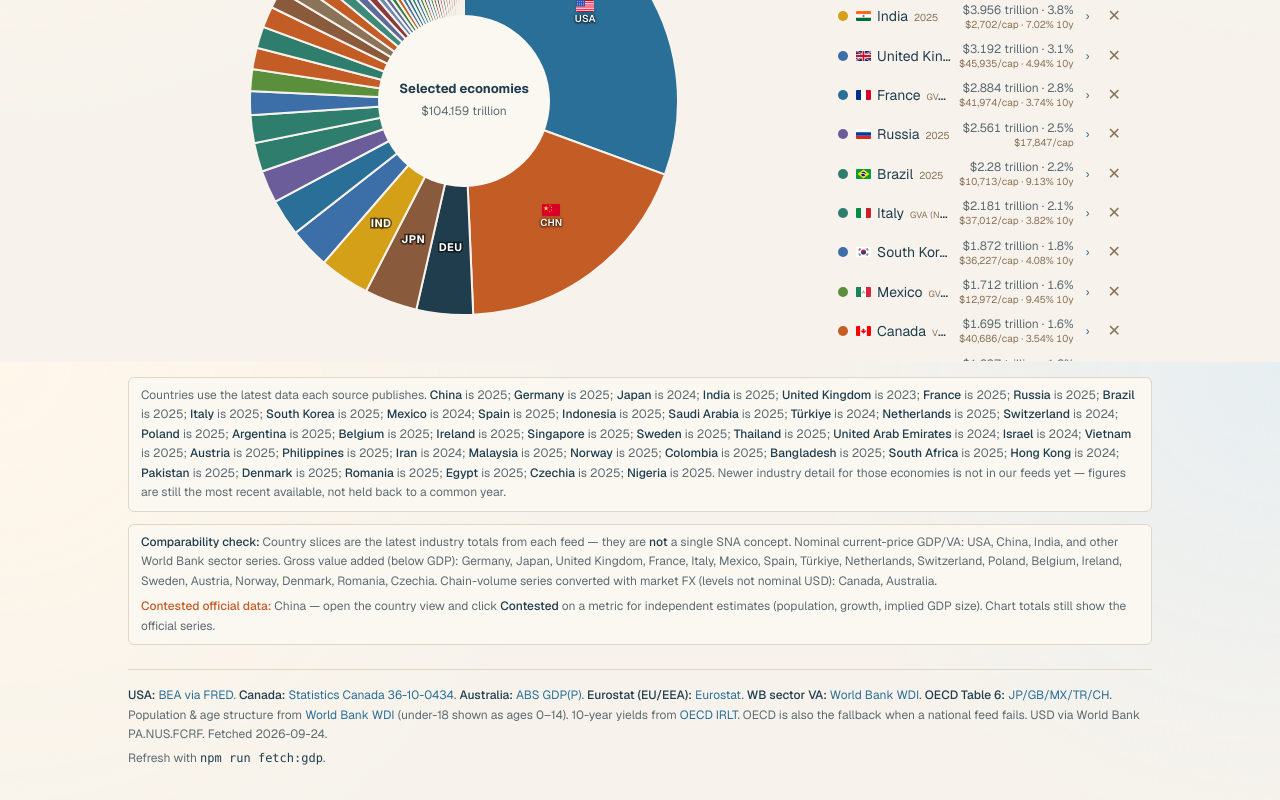
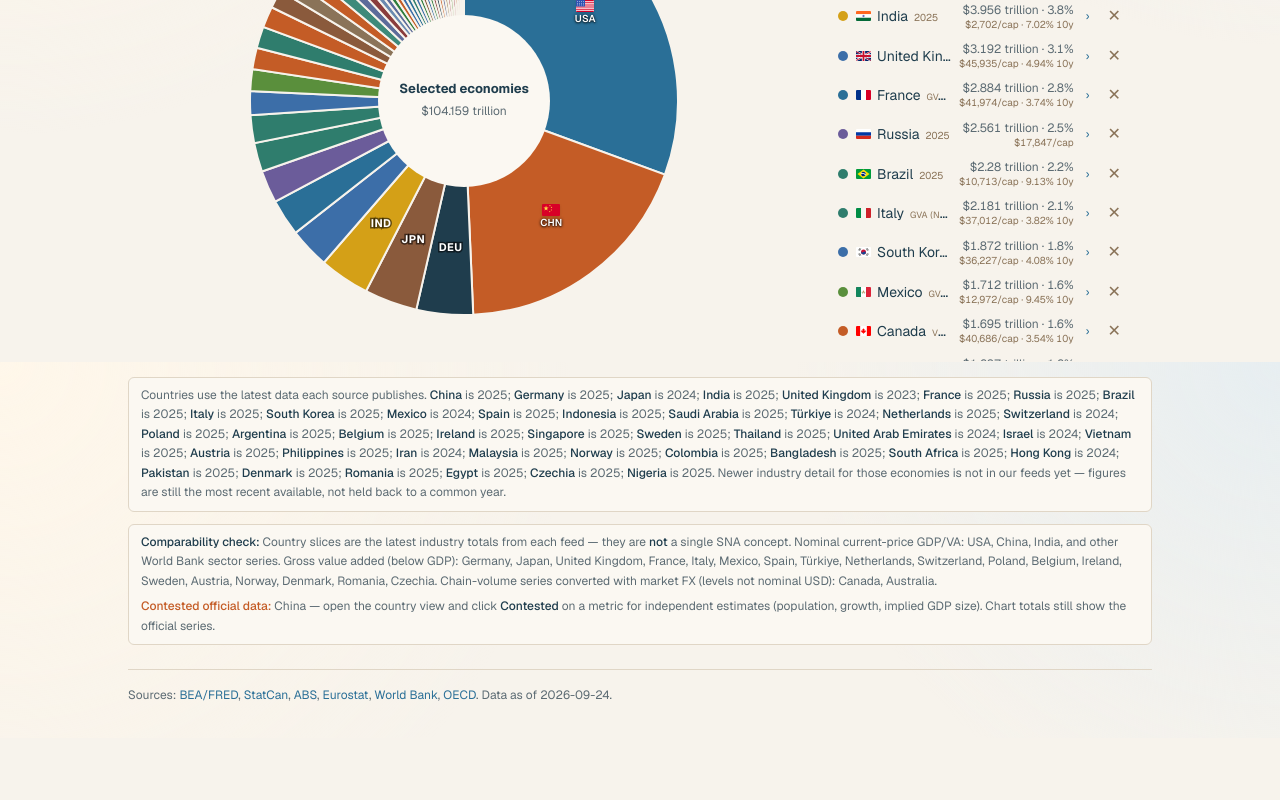
Before and after one commit to cedardev3/gdpincome.com, a Next.js app: page / in a window 1280 px wide. Shown: the part 438-1238 px from the top of the page. After the commit the page ends 1176 px from the top, so only its background shows below. Built offline with nearby package versions, Linux system fonts and the light colour scheme.

Commit message:
more countries and fix lockfile

```diff
--- a/src/components/GdpExplorer.tsx
+++ b/src/components/GdpExplorer.tsx
@@ -1011,37 +1011,34 @@
 
       <footer className="border-t border-[#e0d6c6] pt-4 text-xs leading-relaxed text-[#5c6b73]">
         <p>
-          <strong className="font-medium text-[#1f3d4d]">USA:</strong>{" "}
+          Sources:{" "}
           <a
             className="text-[#2a6f97] hover:underline"
             href={GDP_DATA_META.sources.bea.url}
             target="_blank"
             rel="noreferrer"
           >
-            BEA via FRED
+            BEA/FRED
           </a>
-          . <strong className="font-medium text-[#1f3d4d]">Canada:</strong>{" "}
+          ,{" "}
           <a
             className="text-[#2a6f97] hover:underline"
             href={GDP_DATA_META.sources.statcan.url}
             target="_blank"
             rel="noreferrer"
           >
-            Statistics Canada 36-10-0434
+            StatCan
           </a>
-          . <strong className="font-medium text-[#1f3d4d]">Australia:</strong>{" "}
+          ,{" "}
           <a
             className="text-[#2a6f97] hover:underline"
             href={GDP_DATA_META.sources.abs.url}
             target="_blank"
             rel="noreferrer"
           >
-            ABS GDP(P)
+            ABS
           </a>
-          .{" "}
-          <strong className="font-medium text-[#1f3d4d]">
-            Eurostat (EU/EEA):
-          </strong>{" "}
+          ,{" "}
           <a
             className="text-[#2a6f97] hover:underline"
             href={GDP_DATA_META.sources.eurostat.url}
@@ -1050,58 +1047,26 @@
           >
             Eurostat
           </a>
-          .{" "}
-          <strong className="font-medium text-[#1f3d4d]">
-            WB sector VA:
-          </strong>{" "}
+          ,{" "}
           <a
             className="text-[#2a6f97] hover:underline"
             href={GDP_DATA_META.sources.worldbank.url}
             target="_blank"
             rel="noreferrer"
           >
-            World Bank WDI
+            World Bank
           </a>
-          .{" "}
-          <strong className="font-medium text-[#1f3d4d]">
-            OECD Table 6:
-          </strong>{" "}
+          ,{" "}
           <a
             className="text-[#2a6f97] hover:underline"
             href={GDP_DATA_META.sources.oecd.url}
             target="_blank"
             rel="noreferrer"
           >
-            JP/GB/MX/TR/CH
+            OECD
           </a>
-          . Population &amp; age structure from{" "}
-          <a
-            className="text-[#2a6f97] hover:underline"
-            href={GDP_DATA_META.sources.population.url}
-            target="_blank"
-            rel="noreferrer"
-          >
-            World Bank WDI
-          </a>{" "}
-          (under-18 shown as ages 0–14). 10-year yields from{" "}
-          <a
-            className="text-[#2a6f97] hover:underline"
-            href={GDP_DATA_META.sources.bondYields.url}
-            target="_blank"
-            rel="noreferrer"
-          >
-            OECD IRLT
-          </a>
-          . OECD is also the fallback when a national feed fails
-          {GDP_DATA_META.oecdFallbackUsed.length
-            ? ` (active for ${GDP_DATA_META.oecdFallbackUsed.join(", ")})`
-            : ""}.
-          USD via World Bank PA.NUS.FCRF. Fetched{" "}
+          . Data as of{" "}
           {new Date(GDP_DATA_META.fetchedAt).toLocaleDateString("en-CA")}.
-        </p>
-        <p className="mt-1">
-          Refresh with{" "}
-          <code className="text-[#1f3d4d]">npm run fetch:gdp</code>.
         </p>
       </footer>
     </div>
```
Also changed, not shown: 1 other file (tests, documents, lock files or other folders).
